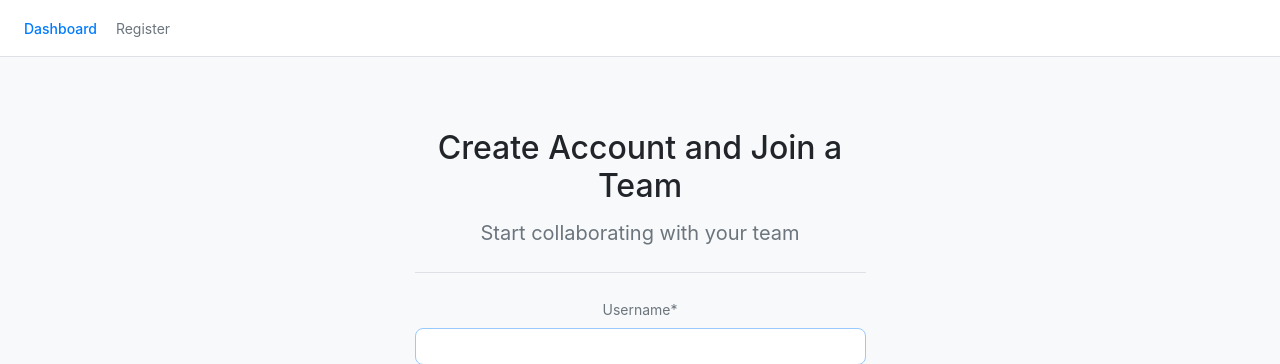
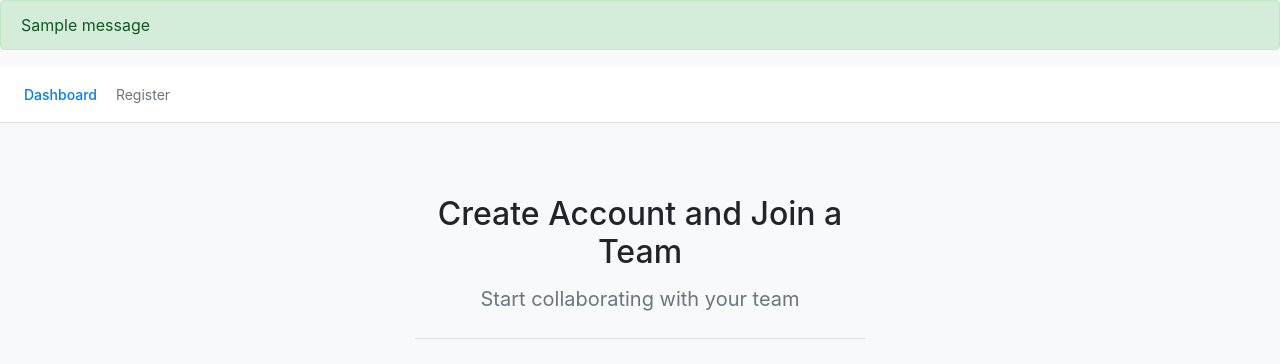
Before and after one commit to dhaliwalk/BugTrack, a Django app: page / in a window 1280 px wide. Shown: the top 364 px of the page. Run offline with Django 3.2, Linux system fonts and the light colour scheme; tables that the repository leaves empty hold one stand-in row (values such as "Sample post"); one stand-in notice (Sample message) is shown; some libraries are stand-ins or nearby versions.

Commit message:
Login bug fixes

```diff
--- a/main/templates/main/index.html
+++ b/main/templates/main/index.html
@@ -106,7 +106,13 @@
 
         </div>
     {% endif %}
-
+    {% if messages %}
+      {% for message in messages %}
+        <div class="alert alert-{{ message.tags }}">
+          {{ message }}
+        </div>
+      {% endfor %}
+    {% endif %}
     {% block content %}{% endblock %}
     </body>
 
--- a/users/views.py
+++ b/users/views.py
@@ -26,6 +26,7 @@ def RegisterUserJoinTeam(request):
 			user = User.objects.get(username=form.cleaned_data.get('username'))
 			if Team.objects.filter(name=form_t.cleaned_data.get('team_name')).count() == 0:
 				messages.warning(request, 'Invalid Team Name')
+				user.delete()
 				return render(request, 'users/register_join.html', {'form': form, 'form_t': form_t})
 			else:
 				team = Team.objects.get(name=form_t.cleaned_data.get('team_name'))
@@ -34,6 +35,7 @@ def RegisterUserJoinTeam(request):
 					instance.save()
 				else:
 					messages.warning(request, 'Invalid Pin')
+					user.delete()
 					return render(request, 'users/register_join.html', {'form': form, 'form_t': form_t})
 			messages.success(request, 'You account has been created you can now log in!')
 			return redirect('login')
@@ -52,6 +54,11 @@ def RegisterUserCreateTeam(request):
 			form_t.save()
 			user = User.objects.get(username=form.cleaned_data.get('username'))
 			team = Team.objects.get(name=form_t.cleaned_data.get('name'))
+			if team:
+				pass
+			else:
+				messages.warning(request, 'Fields are Invalid')
+				user.delete()
 			instance = Membership(user=user, team=team, role='Admin')
 			instance.save()
 			messages.success(request, 'Your account and team has been created you can now log in!')
```
